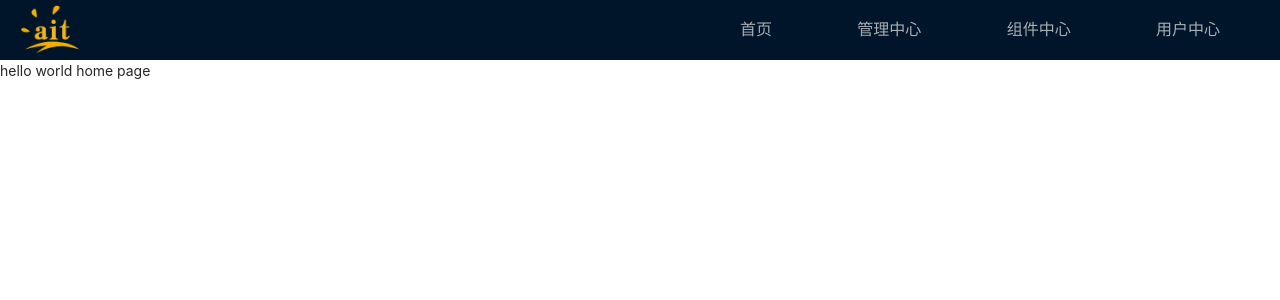
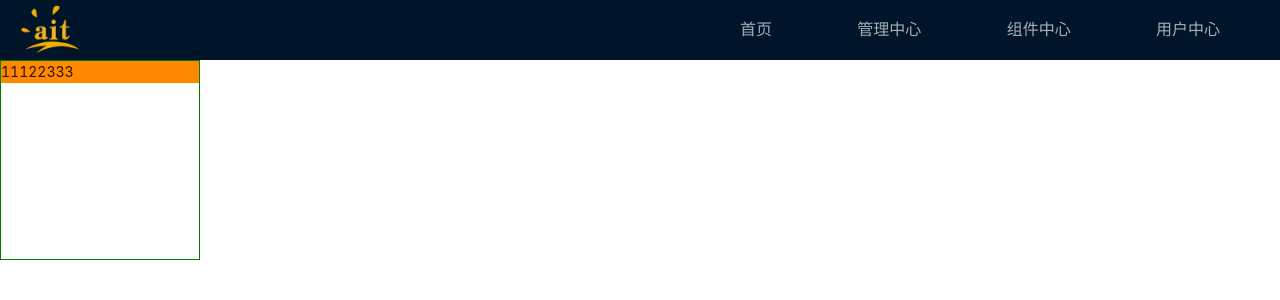
Before and after one commit to shenxuxiang/aitweb-config-center, a React app: page / in a window 1280 px wide. Shown: the top 300 px of the page. Built offline with nearby package versions, Linux system fonts and the light colour scheme.

Commit message:
feat: 内容修改

```diff
--- a/package.json
+++ b/package.json
@@ -73,6 +73,7 @@
     "antd": "^4.22.7",
     "classnames": "^2.3.1",
     "core-js": "^3.24.1",
+    "lodash": "^4.17.21",
     "react": "^18.2.0",
     "react-dom": "^18.2.0",
     "react-redux": "^8.0.2",
--- a/src/index.tsx
+++ b/src/index.tsx
@@ -20,4 +20,3 @@ class App extends React.Component {
 }
 
 container.render(<App />);
-console.log('hello world');
--- /dev/null
+++ b/src/pages/home/Foo.tsx
@@ -0,0 +1,16 @@
+import React, { memo, useEffect, useState } from 'react';
+
+function Foo() {
+  const [ count, setCount ] = useState(0);
+
+  useEffect(() => {
+    setCount((prev) => prev + 1);
+    setCount(prev => prev + 2);
+  }, []);
+
+  return (
+    <div>hello world: {count}</div>
+  );
+}
+
+export default memo(Foo);
--- a/src/pages/home/index.module.less
+++ b/src/pages/home/index.module.less
@@ -0,0 +1,12 @@
+.page {
+  width: 200px;
+  height: 200px;
+  border: 1px solid green;
+  .body {
+    background: #f80;
+  }
+}
+
+.content {
+  &:extend(.page all);
+}
--- a/src/pages/home/index.tsx
+++ b/src/pages/home/index.tsx
@@ -2,7 +2,8 @@ import React, { PureComponent } from 'react';
 import { connect } from 'react-redux';
 import { Dispatch, bindActionCreators } from 'redux';
 import actions from '@/redux/actions/home';
-
+import Foo from './Foo';
+import classes from './index.module.less';
 const mapStateFromProps = (state: any) => state.home;
 
 const mapDispatchFromProps = (dispatch: Dispatch) => bindActionCreators(actions, dispatch);
@@ -17,7 +18,9 @@ class Home extends PureComponent<any, any> {
   }
 
   render() {
-    return <div>hello world home page</div>;
+    return <div className={classes.content}>
+      <div className={classes.body}>11122333</div>
+    </div>;
   }
 }
 
```
Also changed, not shown: 1 other file (tests, documents, lock files or other folders).
